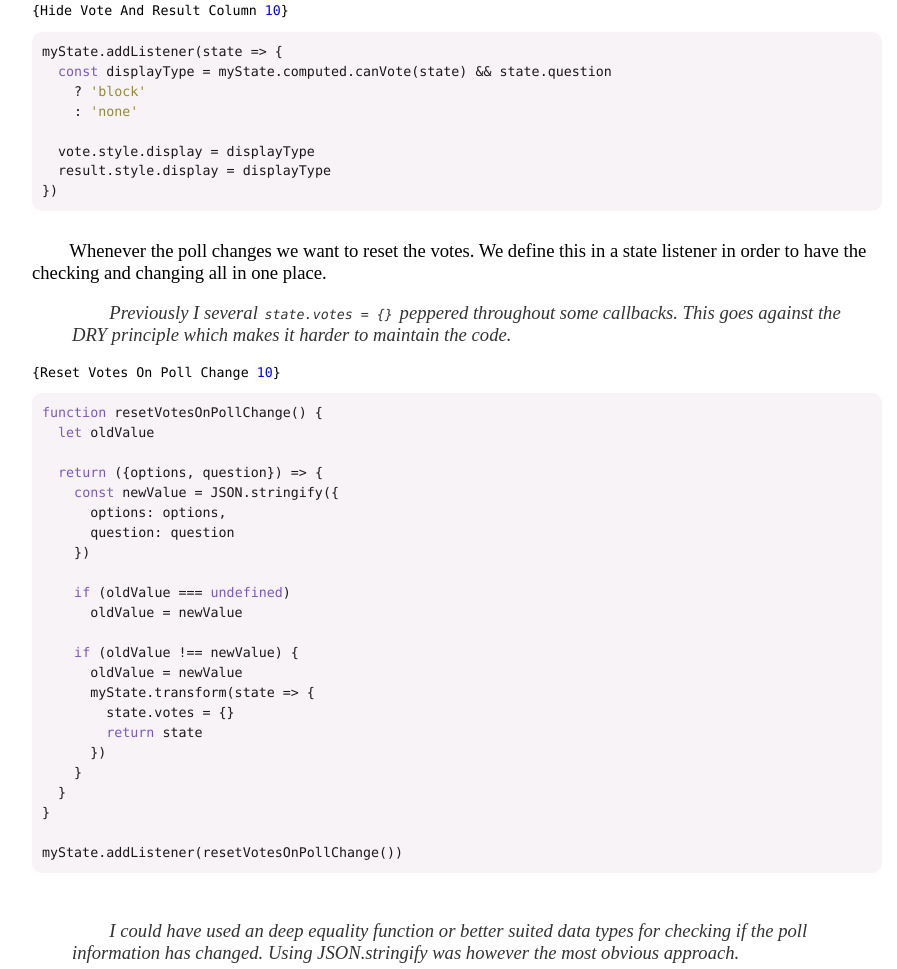
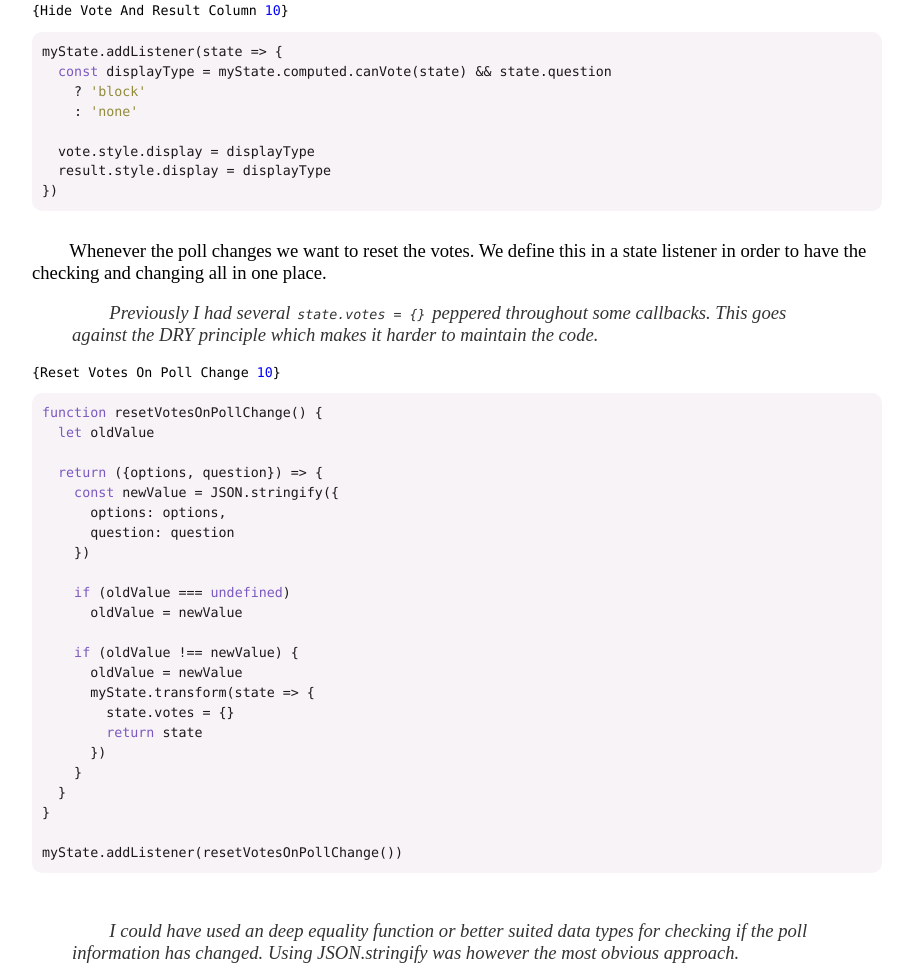
Before and after one commit to bas080/single-page-voter, a website: page index.html in a window 1280 px wide. Shown: the part 7791-8760 px from the top of the page, without its empty margins (183-1080 px from the left). Drawn offline with Linux system fonts and the light colour scheme.

Commit message:
Mention npm t and fix incorrect sentence

```diff
--- a/index.html
+++ b/index.html
@@ -432,8 +432,8 @@ test('Reset the state', t =&gt; {
 </p>
 </blockquote>
 <p>These tests can be run by executing the <a href="./t/state.t"><code>./t/state.t</code></a> file or by running
-the <a href="https://perldoc.perl.org/prove.html">prove</a> command. Do make sure to first install the tape dependency with
-<code>npm i</code>.
+the <a href="https://perldoc.perl.org/prove.html">prove</a> or <code>npm t</code> command. Do make sure to first install the tape
+dependency with <code>npm i</code>.
 </p>
 <p>We have some tests for the state utility and we are ready to start initializing
 the components.
@@ -527,9 +527,9 @@ myState.addListener(state =&gt; {
 <p>Whenever the poll changes we want to reset the votes. We define this in a state
 listener in order to have the checking and changing all in one place.
 </p>
-<blockquote><p> Previously I several <code>state.votes = {}</code> peppered throughout some callbacks.
- This goes against the DRY principle which makes it harder to maintain the
- code.
+<blockquote><p> Previously I had several <code>state.votes = {}</code> peppered throughout some
+ callbacks.  This goes against the DRY principle which makes it harder to
+ maintain the code.
 </p>
 </blockquote>
 
```
Also changed, not shown: 1 other file.
